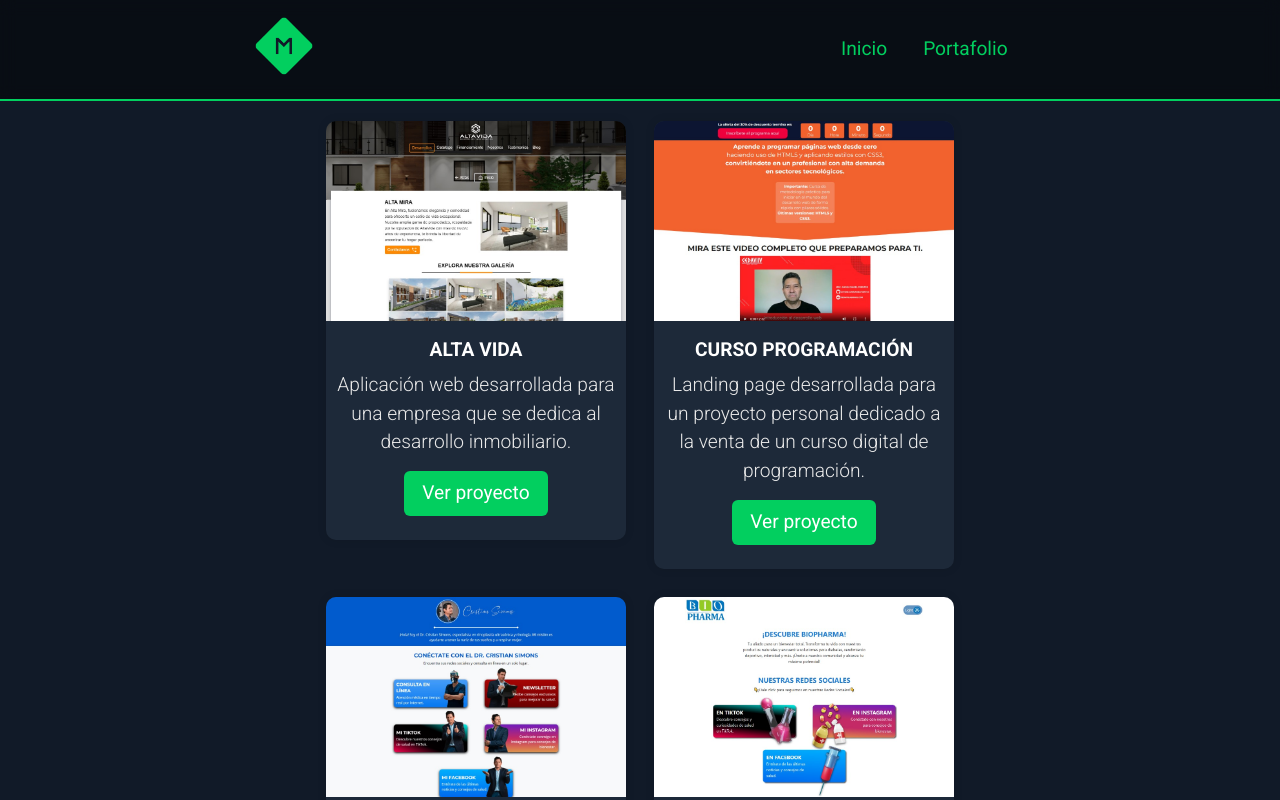
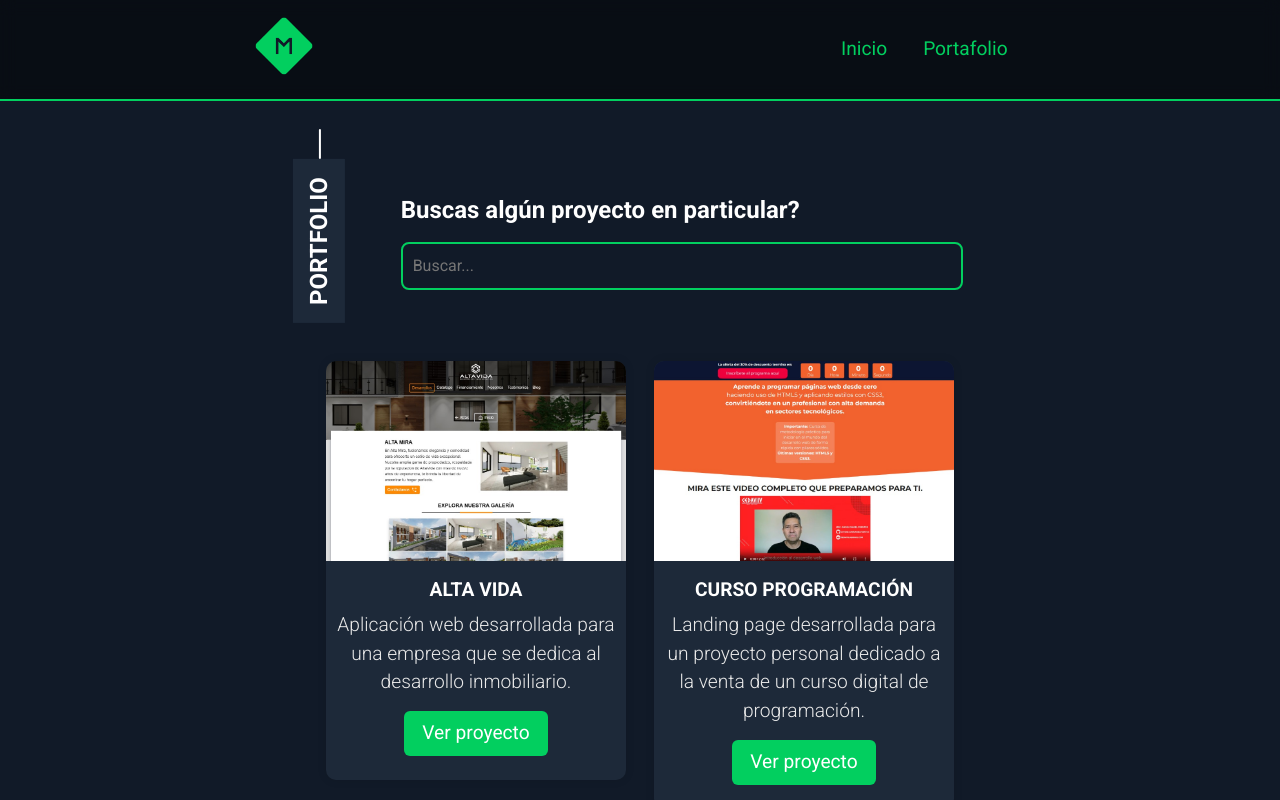
Before and after one commit to MiguelT18/portfolio-nextjs, a Next.js app: page /portfolio in a window 1280 px wide. Shown: the top 800 px of the page. Built offline with nearby package versions, Linux system fonts and the light colour scheme.

Commit message:
add search input to all my projects

```diff
--- a/src/lib/data.ts
+++ b/src/lib/data.ts
@@ -116,7 +116,7 @@ export const skills: SkillsCategory[] = [
   },
   {
     id: 4,
-    category: "Other...",
+    category: "Otros...",
     list_skill: [
       { skill: "Arduino", icon: "vscode-icons:file-type-arduino" },
       { skill: "C++", icon: "logos:c-plusplus" },
--- a/src/sections/Portfolio/Hero/Hero.tsx
+++ b/src/sections/Portfolio/Hero/Hero.tsx
@@ -1,12 +1,37 @@
+"use client"
+
 import ProjectCard from "@/components/Portfolio/ProjectCard"
 import styles from "./styles.module.css"
 import { projects } from "@/lib/data"
+import SectionTitle from "@/components/UI/SectionTitle/SectionTitle"
+import { useForm } from "react-hook-form"
+import { useEffect } from "react"
 
 export default function Hero() {
+  const { register, watch } = useForm()
+
+  const searchValue = watch("search")?.toLowerCase() || ""
+
+  const filteredProjects = projects.filter(
+    (project) =>
+      project.title.toLowerCase().includes(searchValue) ||
+      project.description.toLowerCase().includes(searchValue)
+  )
+
   return (
     <section className={styles.portfolio__hero__section}>
+      <div>
+        <SectionTitle title="Portfolio" />
+
+        <form className={styles.portfolio__hero__formSearch}>
+          <h2>Buscas algún proyecto en particular?</h2>
+          <input {...register("search")} type="text" placeholder="Buscar..." />
+        </form>
+      </div>
+
       <article className={styles.portfolio__hero__projects}>
-        {projects.map((project) => (
+        {filteredProjects.length > 0 ? (
+          filteredProjects.map((project) => (
             <ProjectCard
               key={project.id}
               image={project.image}
@@ -14,7 +39,10 @@ export default function Hero() {
               description={project.description}
               url={project.url}
             />
-        ))}
+          ))
+        ) : (
+          <span>No se encontraron proyectos.</span>
+        )}
       </article>
     </section>
   )
--- a/src/sections/Portfolio/Hero/styles.module.css
+++ b/src/sections/Portfolio/Hero/styles.module.css
@@ -1,8 +1,34 @@
 .portfolio__hero__section {
   max-width: 90%;
   margin: 0 auto;
-  min-height: 100vh;
   padding: 20px 0 6rem;
+}
+
+.portfolio__hero__section > div {
+  display: flex;
+  align-items: center;
+  min-height: 30vh;
+  max-width: 90%;
+}
+
+.portfolio__hero__formSearch {
+  width: 100%;
+}
+
+.portfolio__hero__formSearch > input {
+  width: 100%;
+  padding: 10px;
+  background-color: var(--color-tertiary);
+  border: 2px solid var(--color-primary);
+  color: var(--color-white);
+  border-radius: 8px;
+  margin-top: 14px;
+  font-size: 16px;
+}
+
+.portfolio__hero__formSearch > input:focus {
+  outline: none;
+  border: 2px solid white;
 }
 
 .portfolio__hero__projects {
```
Lines whose indentation alone changed are shown as unchanged.
